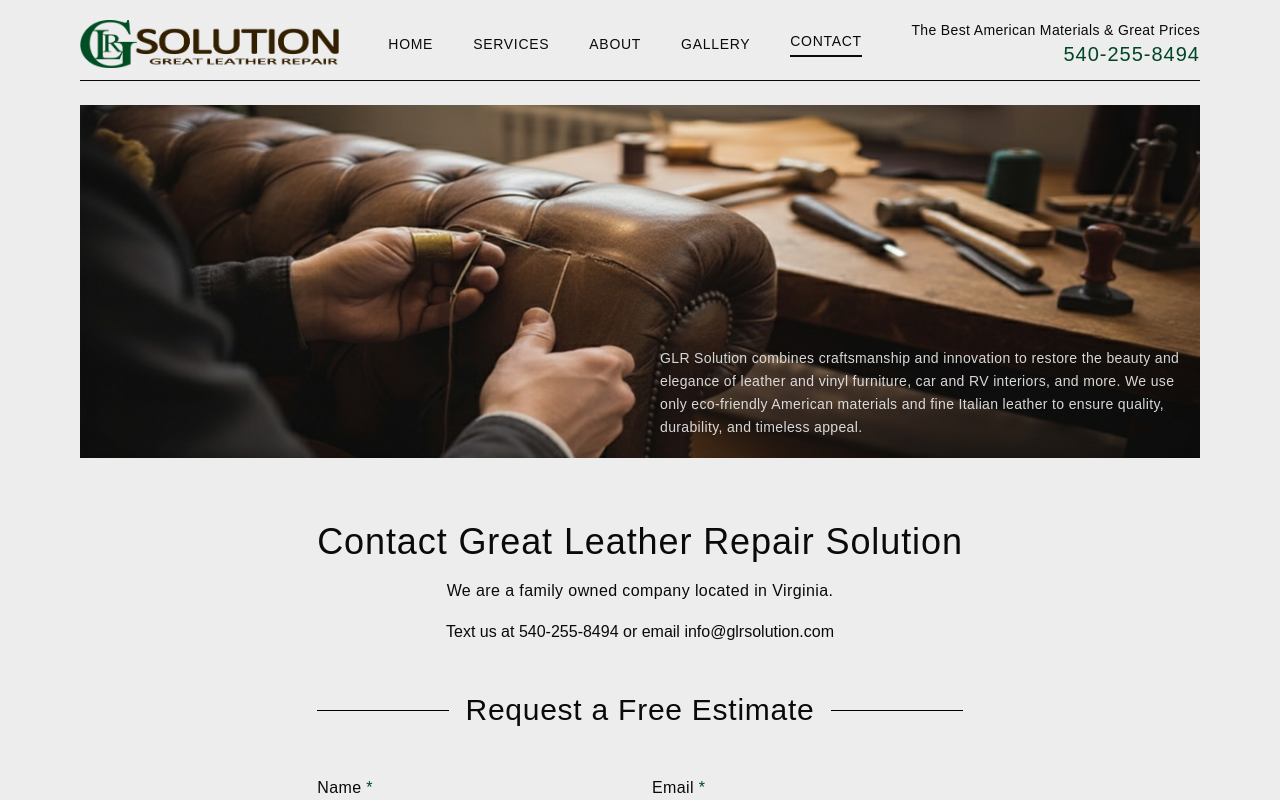
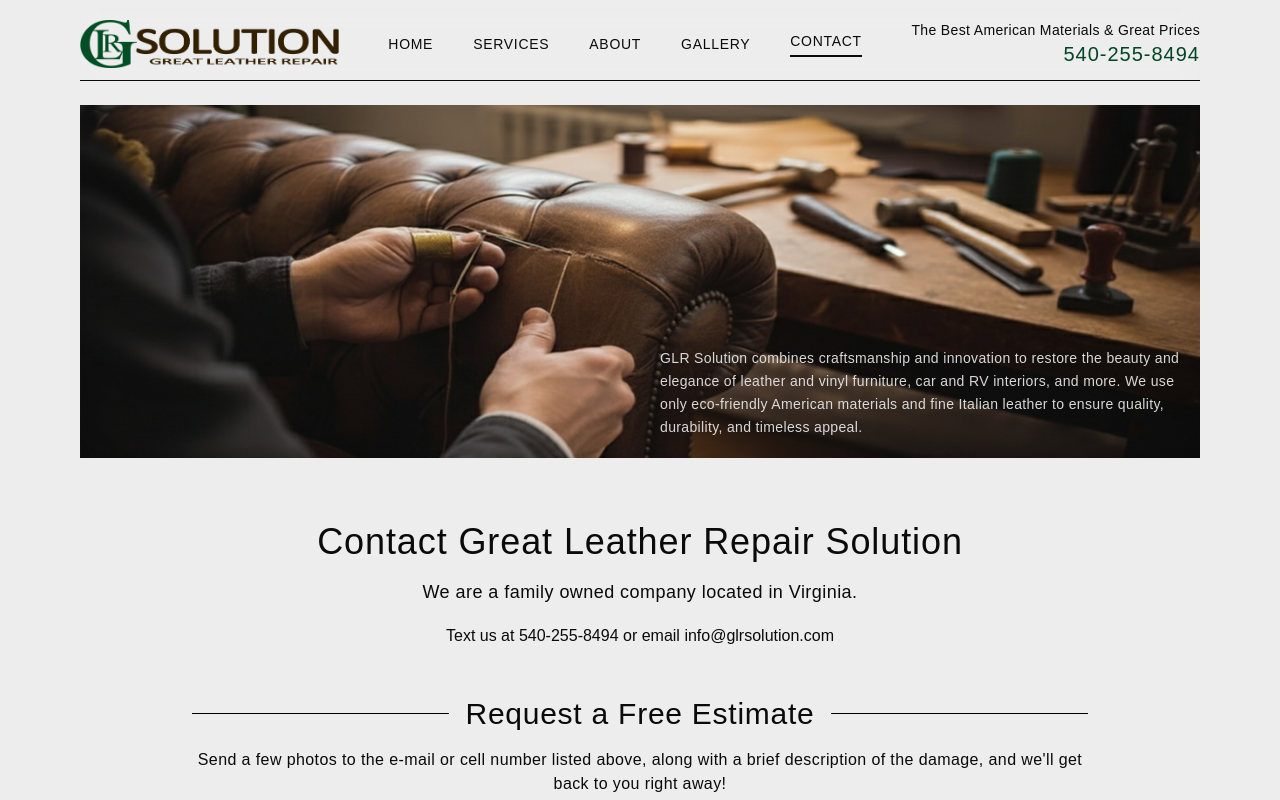
Before and after one commit to evunti/glr_solution, a Next.js app: page /contact in a window 1280 px wide. Shown: the top 800 px of the page. Built offline with nearby package versions, Linux system fonts and the light colour scheme.

Commit message:
added text to contact

```diff
--- a/src/app/contact/page.tsx
+++ b/src/app/contact/page.tsx
@@ -34,11 +34,11 @@ export default function Contact() {
               Contact Great Leather Repair Solution
             </h1>
           </div>
-          <p className="text-center text-small text-[color-brand]/80 leading-relaxed font-light tracking-wide">
+          <p className="text-center text-lg text-[color-brand]/80 leading-relaxed font-light tracking-wide">
             We are a family owned company located in Virginia.
           </p>
           <div className="text-center">
-            <p className="text-sm sm:text-base text-[color-brand]/70 font-light">
+            <p className="text-md text-[color-brand]/70 font-light">
               Text us at{" "}
               <a
                 href="tel:540-255-8494"
@@ -58,12 +58,19 @@ export default function Contact() {
         </div>
 
         <div className="max-w-4xl mx-auto space-y-8 sm:space-y-12">
+          <div className="space-y-4">
             <div className="flex items-center gap-4">
               <div className="grow h-px bg-black"></div>
               <h2 className="text-2xl sm:text-3xl font-light text-[color-brand] tracking-wide whitespace-nowrap">
                 Request a Free Estimate
               </h2>
               <div className="grow h-px bg-black"></div>
+            </div>
+            <p className="text-center text-sm sm:text-base text-[color-brand]/70 font-light tracking-wide">
+              Send a few photos to the e-mail or cell number listed above, along
+              with a brief description of the damage, and we'll get back to you
+              right away!
+            </p>
           </div>
 
           <form onSubmit={handleSubmit} className="space-y-6">
```
Lines whose indentation alone changed are shown as unchanged.
